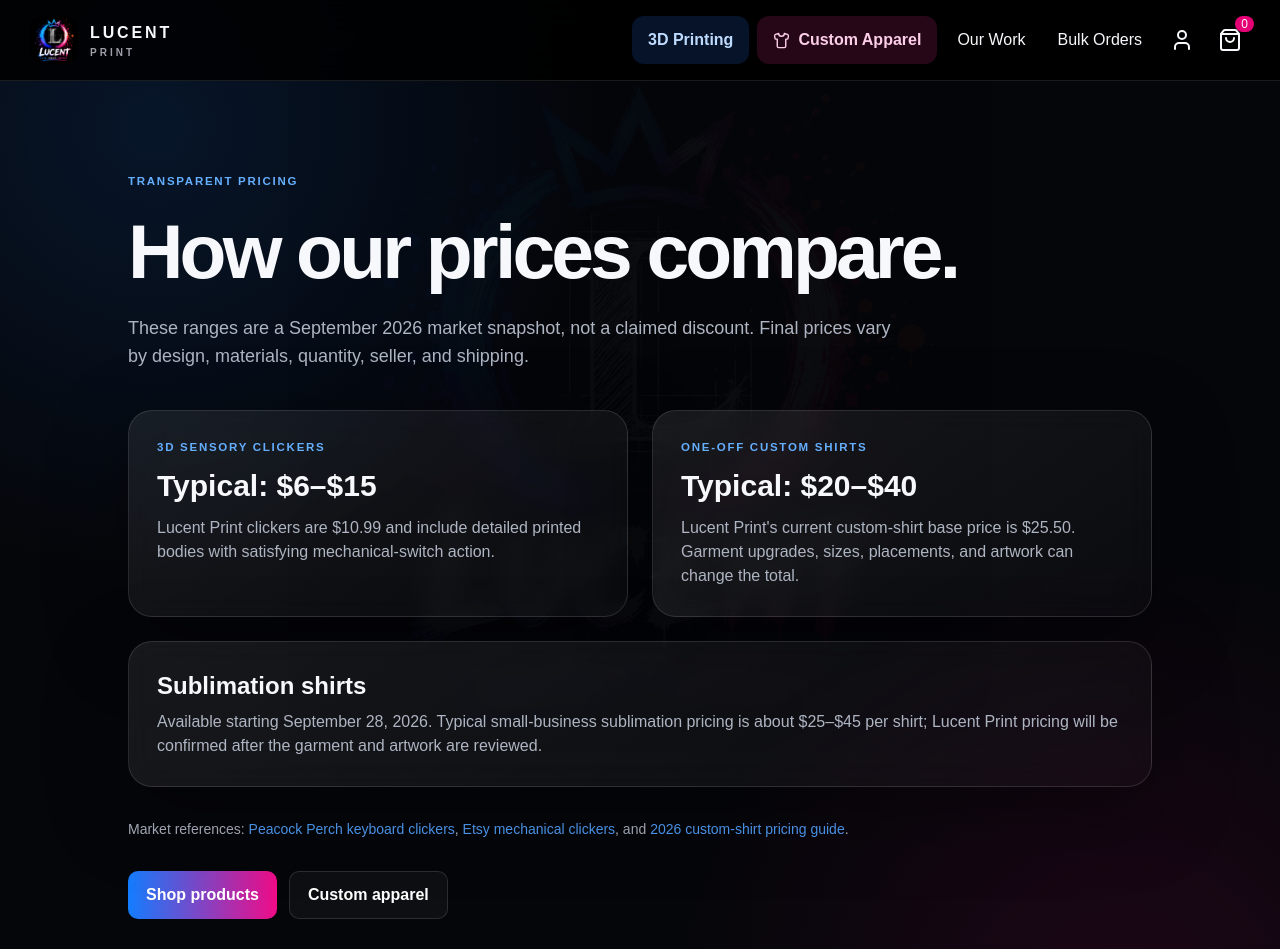
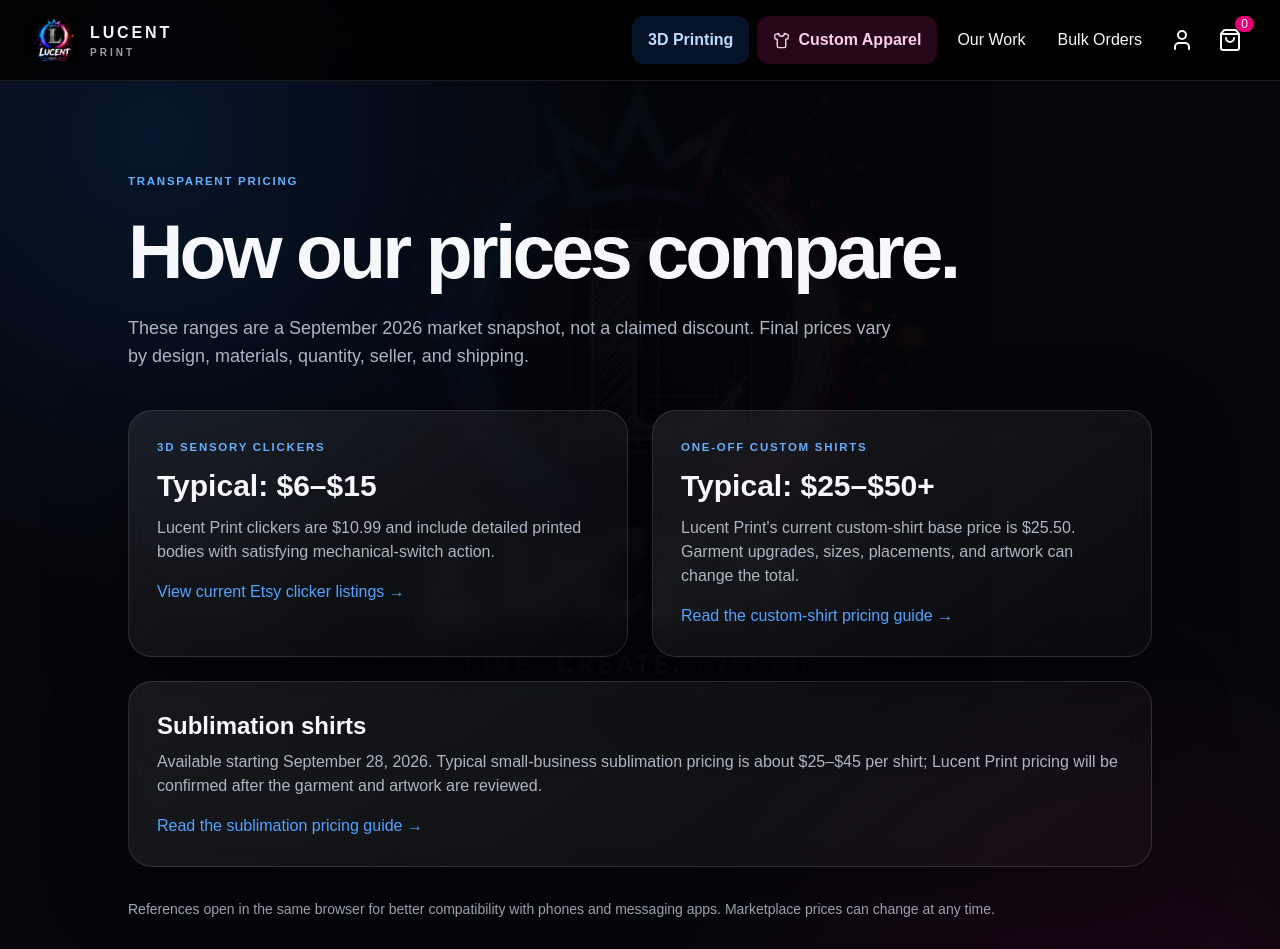
Before and after one commit to LucentPrint/lucent-print, a Next.js app: page /pricing in a window 1280 px wide. Shown: the top 949 px of the page. Built offline with nearby package versions, Linux system fonts and the light colour scheme; no server answers.

Commit message:
Repair market reference links

```diff
--- a/app/pricing/page.tsx
+++ b/app/pricing/page.tsx
@@ -17,22 +17,21 @@
             <p className="eyebrow">3D sensory clickers</p>
             <h2 className="my-3 text-3xl font-black">Typical: $6–$15</h2>
             <p className="muted">Lucent Print clickers are $10.99 and include detailed printed bodies with satisfying mechanical-switch action.</p>
+            <a className="mt-4 inline-flex text-blue-400 underline" href="https://www.etsy.com/search?q=3d%20printed%20keyboard%20fidget%20clicker" rel="noreferrer">View current Etsy clicker listings →</a>
           </article>
           <article className="glass rounded-3xl p-7">
             <p className="eyebrow text-pink-400">One-off custom shirts</p>
-            <h2 className="my-3 text-3xl font-black">Typical: $20–$40</h2>
+            <h2 className="my-3 text-3xl font-black">Typical: $25–$50+</h2>
             <p className="muted">Lucent Print&apos;s current custom-shirt base price is $25.50. Garment upgrades, sizes, placements, and artwork can change the total.</p>
+            <a className="mt-4 inline-flex text-blue-400 underline" href="https://www.rushordertees.com/blog/how-much-custom-t-shirts-cost/" rel="noreferrer">Read the custom-shirt pricing guide →</a>
           </article>
         </div>
         <div className="glass mt-6 rounded-3xl p-7">
           <h2 className="text-2xl font-black">Sublimation shirts</h2>
           <p className="muted mt-2">Available starting September 28, 2026. Typical small-business sublimation pricing is about $25–$45 per shirt; Lucent Print pricing will be confirmed after the garment and artwork are reviewed.</p>
+          <a className="mt-4 inline-flex text-blue-400 underline" href="https://silhouetteu.com/blogs/new/how-much-to-charge-for-sublimation-shirts" rel="noreferrer">Read the sublimation pricing guide →</a>
         </div>
-        <p className="muted mt-8 text-sm">
-          Market references: <a className="text-blue-400 underline" href="https://www.peacockperchcreations.com/product-page/keyboard-clicker" target="_blank" rel="noreferrer">Peacock Perch keyboard clickers</a>,{" "}
-          <a className="text-blue-400 underline" href="https://www.etsy.com/listing/4517796715/3d-printed-mechanical-keyboard-fidget" target="_blank" rel="noreferrer">Etsy mechanical clickers</a>, and{" "}
-          <a className="text-blue-400 underline" href="https://shirt.co/how-much-do-custom-shirts-cost/" target="_blank" rel="noreferrer">2026 custom-shirt pricing guide</a>.
-        </p>
+        <p className="muted mt-8 text-sm">References open in the same browser for better compatibility with phones and messaging apps. Marketplace prices can change at any time.</p>
         <div className="mt-8 flex flex-wrap gap-3">
           <Link className="btn btn-primary" href="/shop">Shop products</Link>
           <Link className="btn btn-secondary" href="/custom-studio">Custom apparel</Link>
--- a/lib/pricing.ts
+++ b/lib/pricing.ts
@@ -8,7 +8,7 @@
   if (collection.toLowerCase().includes("apparel")) {
     return {
       label: "Typical one-off custom shirt",
-      range: "$20–$40",
+      range: "$25–$50+",
       note: "Typical U.S. online pricing varies by garment, artwork, print locations, and quantity.",
     };
   }
```
